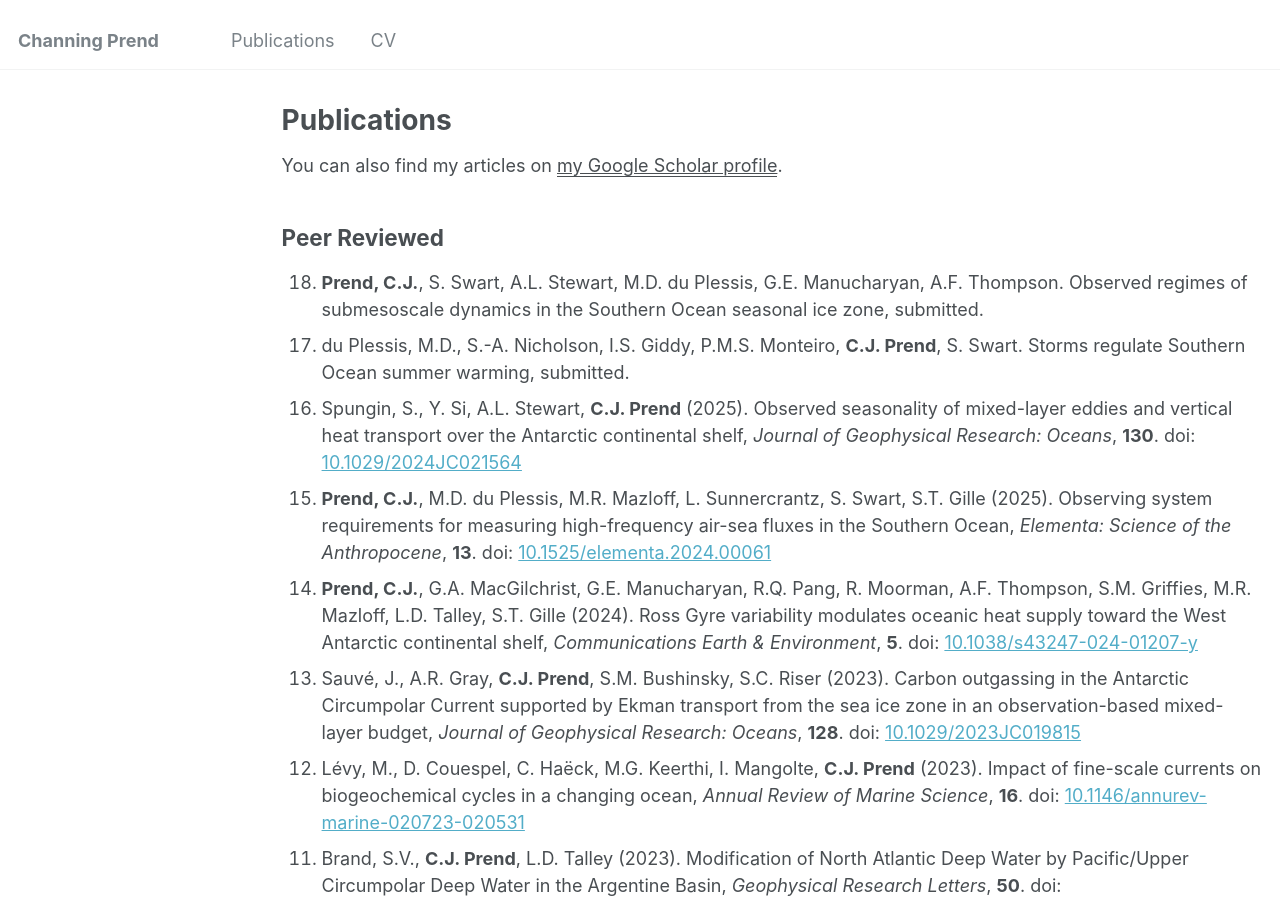
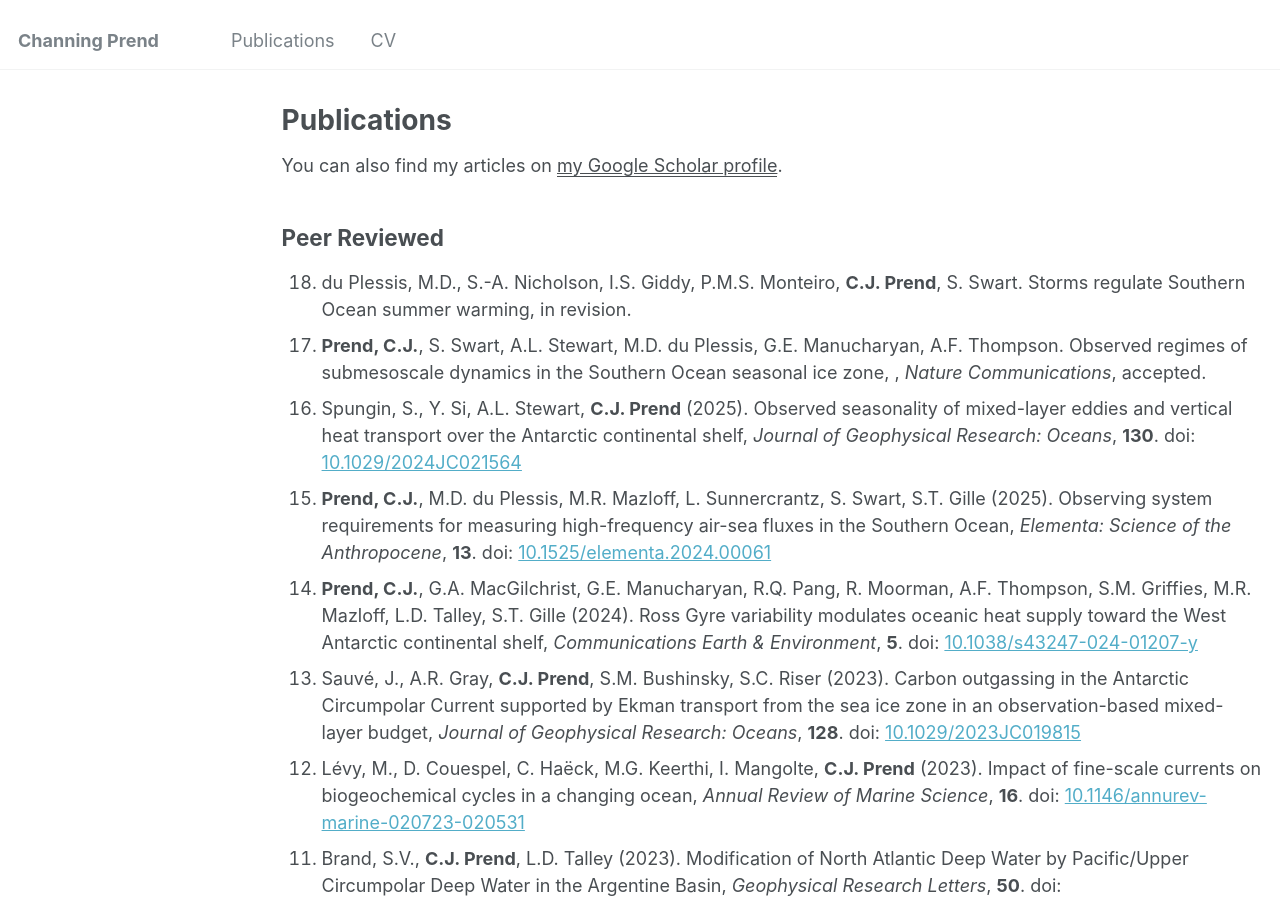
Before and after one commit to cprend/cprend.github.io, a Jekyll site: the page built from _pages/publications.md, in a window 1280 px wide and 900 px high. Built offline with Jekyll 4.4.1, drawn with Linux system fonts in a browser that asks for light colours.

Commit message:
Update publications.md

```diff
--- a/_pages/publications.md
+++ b/_pages/publications.md
@@ -9,8 +9,8 @@ You can also find my articles on <u><a href="https://scholar.google.com/citation
 
 ## Peer Reviewed
 <ol reversed>
-  <li><b>Prend, C.J.</b>, S. Swart, A.L. Stewart, M.D. du Plessis, G.E. Manucharyan, A.F. Thompson. Observed regimes of submesoscale dynamics in the Southern Ocean seasonal ice zone, submitted.</li>
- <li>du Plessis, M.D., S.-A. Nicholson, I.S. Giddy, P.M.S. Monteiro, <b>C.J. Prend</b>, S. Swart. Storms regulate Southern Ocean summer warming, submitted.</li>
+  <li>du Plessis, M.D., S.-A. Nicholson, I.S. Giddy, P.M.S. Monteiro, <b>C.J. Prend</b>, S. Swart. Storms regulate Southern Ocean summer warming, in revision.</li>
+  <li><b>Prend, C.J.</b>, S. Swart, A.L. Stewart, M.D. du Plessis, G.E. Manucharyan, A.F. Thompson. Observed regimes of submesoscale dynamics in the Southern Ocean seasonal ice zone, , <em>Nature Communications</em>, accepted.</li>
   <li>Spungin, S., Y. Si, A.L. Stewart, <b>C.J. Prend</b> (2025). Observed seasonality of mixed-layer eddies and vertical heat transport over the Antarctic continental shelf, <em>Journal of Geophysical Research: Oceans</em>, <b>130</b>. doi: <a href="https://agupubs.onlinelibrary.wiley.com/doi/10.1029/2024JC021564">10.1029/2024JC021564</a></li>
   <li><b>Prend, C.J.</b>, M.D. du Plessis, M.R. Mazloff, L. Sunnercrantz, S. Swart, S.T. Gille (2025). Observing system requirements for measuring high-frequency air-sea fluxes in the Southern Ocean, <em>Elementa: Science of the Anthropocene</em>, <b>13</b>. doi: <a href="https://online.ucpress.edu/elementa/article/13/1/00061/208467/Observing-system-requirements-for-measuring-high">10.1525/elementa.2024.00061</a></li>
   <li><b>Prend, C.J.</b>, G.A. MacGilchrist, G.E. Manucharyan, R.Q. Pang, R. Moorman, A.F. Thompson, S.M. Griffies, M.R. Mazloff, L.D. Talley, S.T. Gille (2024). Ross Gyre variability modulates oceanic heat supply toward the West Antarctic continental shelf, <em>Communications Earth & Environment</em>, <b>5</b>. doi: <a href="https://www.nature.com/articles/s43247-024-01207-y">10.1038/s43247-024-01207-y</a></li>
```
